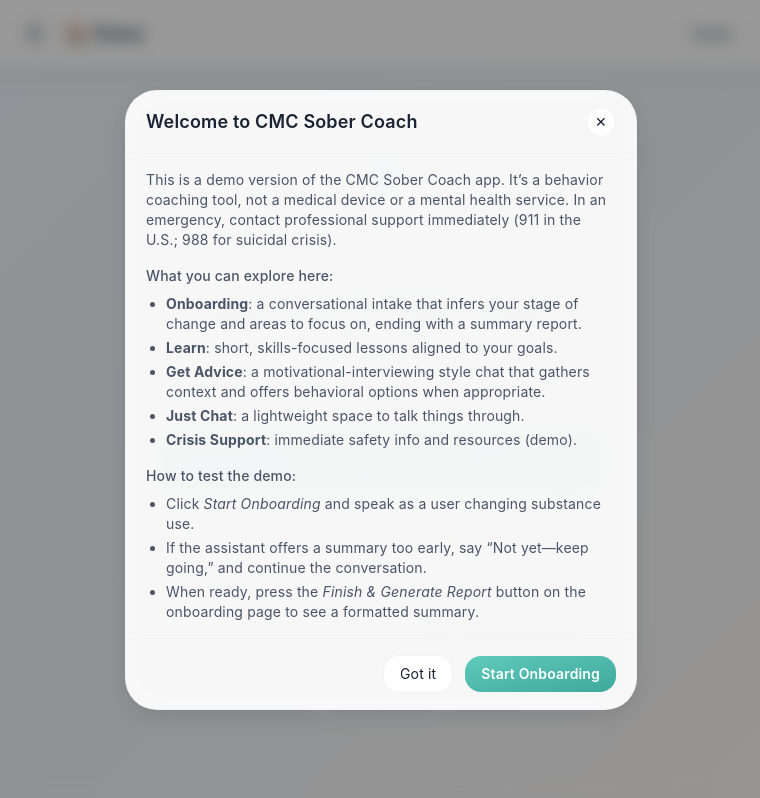
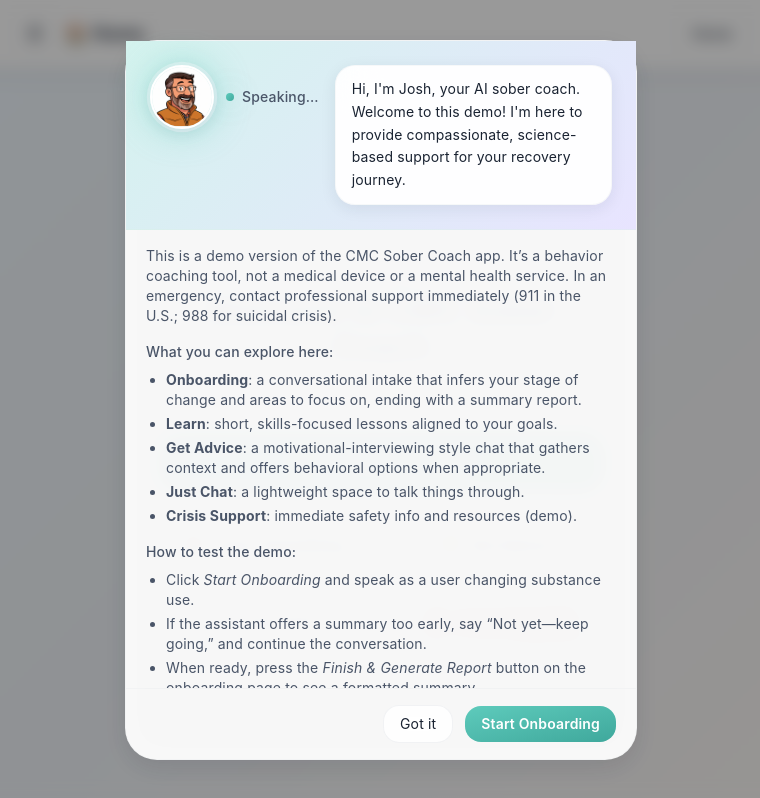
Before and after one commit to jaking1979/cmcv0, a Next.js app: page / in a window 1280 px wide. Shown: the whole page, without its empty margins (259-1019 px from the left). Built offline with nearby package versions, Linux system fonts and the light colour scheme.

Commit message:
Add Josh avatar to home page welcome modal
- Transform instructions modal to match tour overlay design
- Add avatar header with gradient background and speech bubble
- Show Josh speaking with welcome message
- Consistent with onboarding and learn tour overlays

```diff
--- a/src/app/page.tsx
+++ b/src/app/page.tsx
@@ -5,6 +5,7 @@ import { useEffect, useState } from 'react'
 import Image from 'next/image'
 import Link from 'next/link'
 import TopNav from '@/components/TopNav'
+import AvatarTalkingHead from '@/components/AvatarTalkingHead'
 import logo from '../assets/logo.png'
 
 export default function Home() {
@@ -200,16 +201,18 @@ export default function Home() {
           aria-modal="true"
         >
           <div className="w-full max-w-lg glass-strong shadow-medium border border-gray-200/30 max-h-[90vh] flex flex-col scale-in" style={{ borderRadius: 'var(--radius-2xl)' }}>
-            <div className="border-b border-gray-200/30 px-5 py-4 flex items-center justify-between">
-              <h2 className="text-lg font-semibold" style={{ color: 'var(--text-primary)' }}>Welcome to CMC Sober Coach</h2>
-              <button
-                onClick={() => setShowModal(false)}
-                className="glass-light border border-gray-200/50 px-2 py-1 text-sm hover:glass-medium hover:glow-teal transition-all duration-300"
-                style={{ borderRadius: 'var(--radius-md)' }}
-                aria-label="Close"
-              >
-                ✕
-              </button>
+            {/* Avatar Header */}
+            <div className="p-6 border-b border-gray-200/30" style={{ background: 'linear-gradient(135deg, var(--cmc-teal-200) 0%, var(--lavender-300) 100%)' }}>
+              <div className="flex items-start gap-4">
+                <AvatarTalkingHead speaking={true} size={64} className="shrink-0" />
+                <div className="flex-1 min-w-0">
+                  <div className="glass-strong px-4 py-3 shadow-soft border border-gray-200/30" style={{ borderRadius: 'var(--radius-lg)' }}>
+                    <p className="text-sm leading-relaxed" style={{ color: 'var(--text-primary)' }}>
+                      Hi, I'm Josh, your AI sober coach. Welcome to this demo! I'm here to provide compassionate, science-based support for your recovery journey.
+                    </p>
+                  </div>
+                </div>
+              </div>
             </div>
 
             <div className="px-5 py-4 space-y-4 text-sm flex-1 overflow-y-auto" style={{ color: 'var(--text-secondary)' }}>
```
